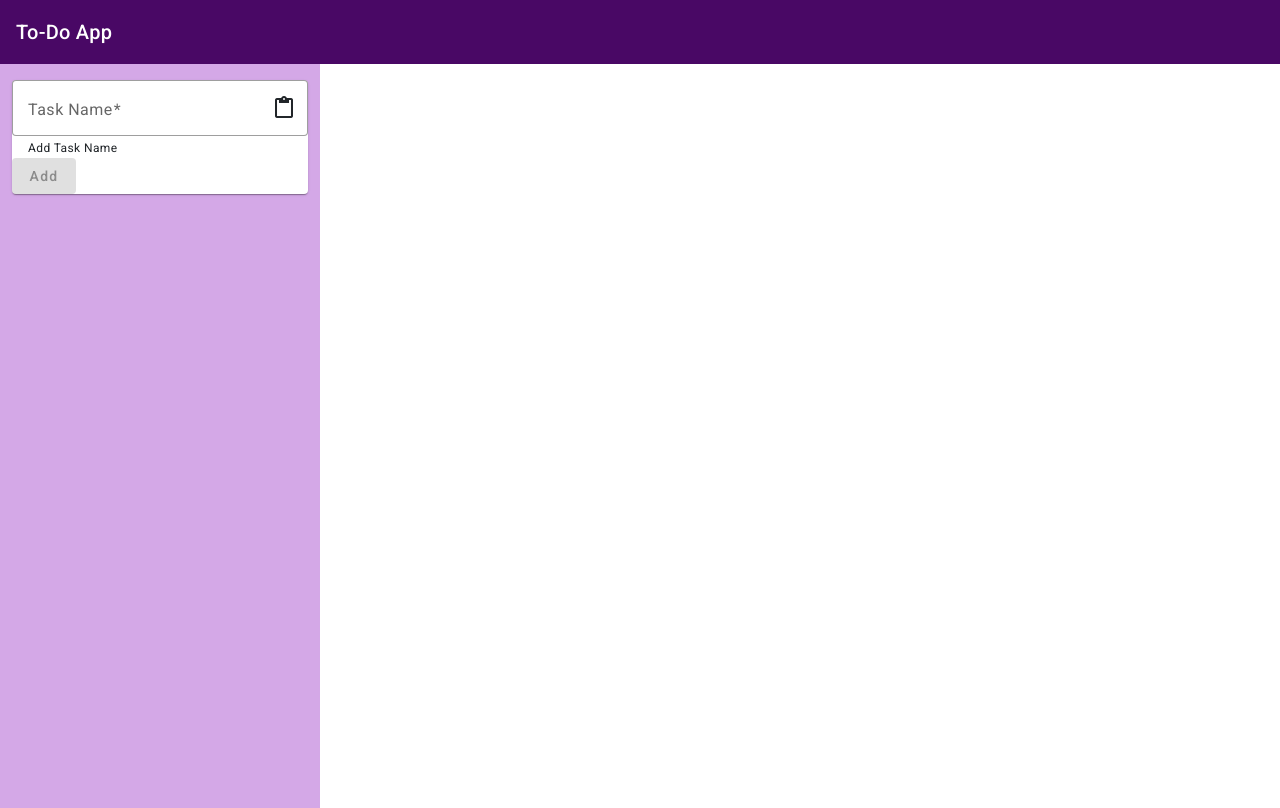
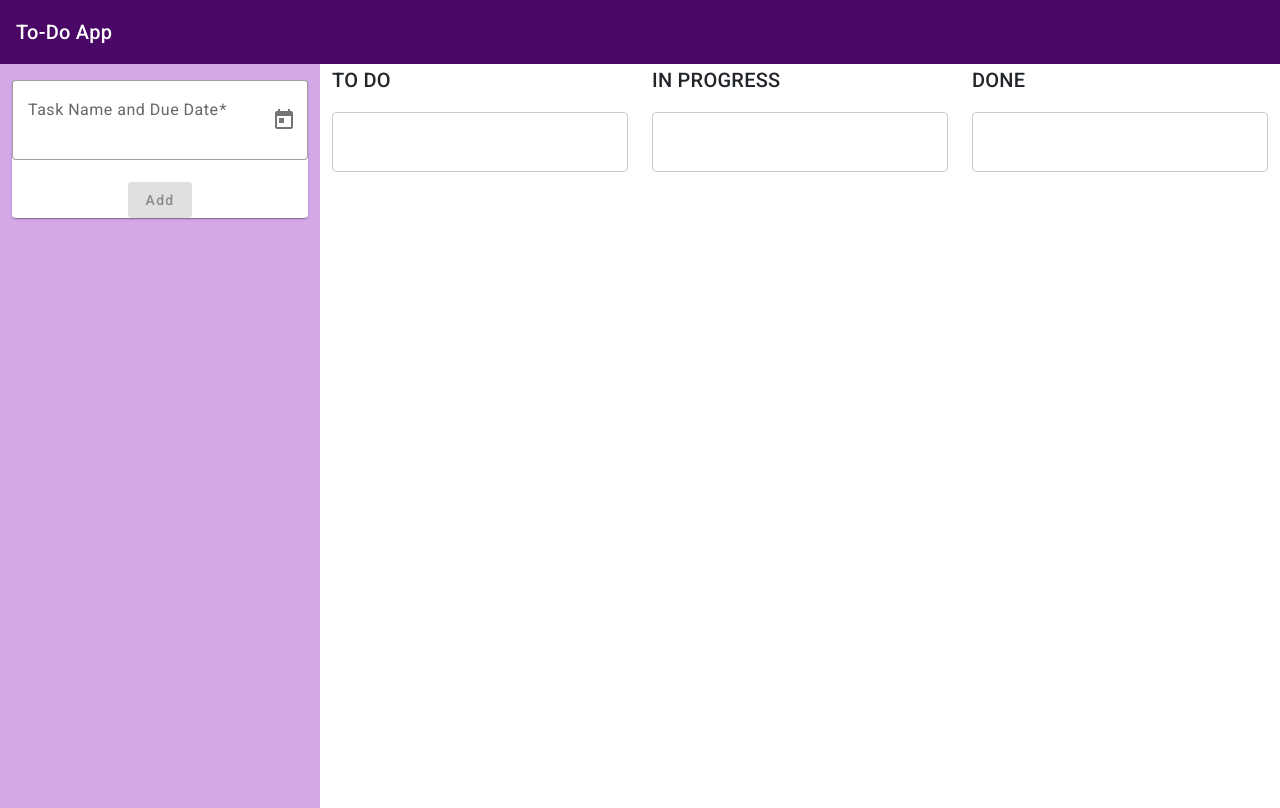
Before and after one commit to SMCominotti/ToDoAppAngular, an Angular app in the folder ToDo_App/: page / in a window 1280 px wide. Built offline with nearby package versions, Linux system fonts and the light colour scheme.

Commit message:
drap and drop, due date and expired

```diff
--- a/ToDo_App/src/app/components/todo/todo.component.css
+++ b/ToDo_App/src/app/components/todo/todo.component.css
@@ -1,3 +1,63 @@
 :host .mat-form-field{
   width:100%
 }
+.example-container {
+  width: 400px;
+  max-width: 100%;
+  margin: 0 25px 25px 0;
+  display: inline-block;
+  vertical-align: top;
+}
+
+.example-list {
+  border: solid 1px #ccc;
+  min-height: 60px;
+  background: white;
+  border-radius: 4px;
+  overflow: hidden;
+  display: block;
+}
+
+.example-box {
+  padding: 20px 10px;
+  border-bottom: solid 1px #ccc;
+  color: rgba(0, 0, 0, 0.87);
+  display: flex;
+  flex-direction: row;
+  align-items: center;
+  justify-content: space-between;
+  box-sizing: border-box;
+  cursor: move;
+  background: white;
+  font-size: 14px;
+}
+
+.cdk-drag-preview {
+  box-sizing: border-box;
+  border-radius: 4px;
+  box-shadow: 0 5px 5px -3px rgba(0, 0, 0, 0.2),
+              0 8px 10px 1px rgba(0, 0, 0, 0.14),
+              0 3px 14px 2px rgba(0, 0, 0, 0.12);
+}
+
+.cdk-drag-placeholder {
+  opacity: 0;
+}
+
+.cdk-drag-animating {
+  transition: transform 250ms cubic-bezier(0, 0, 0.2, 1);
+}
+
+.example-box:last-child {
+  border: none;
+}
+
+.example-list.cdk-drop-list-dragging .example-box:not(.cdk-drag-placeholder) {
+  transition: transform 250ms cubic-bezier(0, 0, 0.2, 1);
+}
+
+.expired {
+  background-color: red;
+  color: white;
+  font-weight: bold;
+}
--- a/ToDo_App/src/app/components/todo/todo.component.html
+++ b/ToDo_App/src/app/components/todo/todo.component.html
@@ -1,21 +1,114 @@
 <div class="container-fluid">
   <div class="row">
-    <div style="background:#D4A8E7;height:93vh"  class="col-md-3">
+    <div style="background: #d4a8e7; height: 93vh" class="col-md-3">
       <div>
         <mat-card class="mt-3">
           <form [formGroup]="todoForm">
-            <mat-form-field appearance="outline" style="width: 100%;">
-              <mat-label>Task Name</mat-label>
-              <input formControlName='item' matInput placeholder="Placeholder">
-              <mat-icon matSuffix>content_paste</mat-icon>
-              <mat-hint>Add Task Name</mat-hint>
+            <mat-form-field appearance="outline" style="width: 100%">
+              <mat-label>Task Name and Due Date</mat-label>
+              <input
+                formControlName="item"
+                matInput
+                placeholder="Please, enter your Task"
+              />
+              <mat-datepicker-toggle
+                matSuffix
+                [for]="picker"
+              ></mat-datepicker-toggle>
+              <input
+                matInput
+                [matDatepicker]="picker"
+                placeholder="and Choose a due date"
+                formControlName="dueDate"
+              />
+              <mat-datepicker #picker></mat-datepicker>
             </mat-form-field>
-              <button mat-raised-button [disabled]="todoForm.invalid" color="accent">Add</button>
+            <div class="text-center">
+              <button
+                (click)="addTask()"
+                mat-raised-button
+                [disabled]="todoForm.invalid"
+                color="accent"
+              >
+                Add
+              </button>
+            </div>
           </form>
         </mat-card>
       </div>
     </div>
     <div class="col-md-9">
+      <div cdkDropListGroup>
+        <div class="row">
+          <div class="col-md-4">
+            <!-- to-do -->
+            <div class="example-container">
+              <h2>TO DO</h2>
+
+              <div
+                cdkDropList
+                [cdkDropListData]="task"
+                class="example-list"
+                (cdkDropListDropped)="drop($event)"
+              >
+                <div
+                  class="example-box"
+                  *ngFor="let item of task"
+                  cdkDrag
+                  [class.expired]="isDueDateExpired(item)"
+                >
+                  {{ item.description }} -
+                  {{ item.dueDate | date : "mediumDate" }}
+                </div>
+              </div>
+            </div>
+          </div>
+          <div class="col-md-4">
+            <!-- inprogress -->
+            <div class="example-container">
+              <h2>IN PROGRESS</h2>
+              <div
+                cdkDropList
+                [cdkDropListData]="inprogress"
+                class="example-list"
+                (cdkDropListDropped)="drop($event)"
+              >
+                <div
+                  class="example-box"
+                  *ngFor="let item of inprogress"
+                  cdkDrag
+                  [class.expired]="isDueDateExpired(item)"
+                >
+                  {{ item.description }} -
+                  {{ item.dueDate | date : "mediumDate" }}
+                </div>
+              </div>
+            </div>
+          </div>
+          <div class="col-md-4">
+            <!-- done -->
+            <div class="example-container">
+              <h2>DONE</h2>
+              <div
+                cdkDropList
+                [cdkDropListData]="done"
+                class="example-list"
+                (cdkDropListDropped)="drop($event)"
+              >
+                <div
+                  class="example-box"
+                  *ngFor="let item of done"
+                  cdkDrag
+                  [class.expired]="isDueDateExpired(item)"
+                >
+                  {{ item.description }} -
+                  {{ item.dueDate | date : "mediumDate" }}
+                </div>
+              </div>
+            </div>
+          </div>
+        </div>
+      </div>
     </div>
   </div>
 </div>
--- a/ToDo_App/src/app/components/todo/todo.component.ts
+++ b/ToDo_App/src/app/components/todo/todo.component.ts
@@ -1,5 +1,7 @@
 import { Component, OnInit } from '@angular/core';
-import {FormGroup, FormBuilder, Validators} from '@angular/forms'
+import { FormGroup, FormBuilder, Validators } from '@angular/forms';
+import { CdkDragDrop, moveItemInArray, transferArrayItem } from '@angular/cdk/drag-drop';
+import { ITask } from '../../model/task';
 
 @Component({
   selector: 'app-todo',
@@ -9,15 +11,53 @@ import {FormGroup, FormBuilder, Validators} from '@angular/forms'
 export class TodoComponent implements OnInit {
 
   todoForm !: FormGroup;
-  task: any [] = [];
-  inprogress: any [] = [];
-  done: any [] = [];
+  task: ITask[] = [];
+  inprogress: ITask[] = [];
+  done: ITask[] = [];
 
   constructor(private fb: FormBuilder) { }
 
-ngOnInit(): void {
-  this.todoForm = this.fb.group({
-    item: ['',Validators.required]
-})
+  ngOnInit(): void {
+    this.todoForm = this.fb.group({
+      item: ['', Validators.required],
+      dueDate: ['']
+    });
+  }
+
+  addTask() {
+    const taskName = this.todoForm.value.item;
+    const dueDate = this.todoForm.value.dueDate;
+
+    this.task.push({
+      description: taskName,
+      dueDate: dueDate,
+      done: false
+    });
+
+  //  Limpiar los campos
+    this.todoForm.get('item')!.setValue('');
+
+    this.todoForm.get('dueDate')!.setValue('');
+  }
+
+  isDueDateExpired(task: ITask): boolean {
+    // Con ésto tengo la fecha actual
+    const currentDate = new Date();
+
+    // Compara la fecha de vencimiento con la fecha actual
+    return task.dueDate < currentDate;
+  }
+
+  drop(event: CdkDragDrop<ITask[]>) {
+    if (event.previousContainer === event.container) {
+      moveItemInArray(event.container.data, event.previousIndex, event.currentIndex);
+    } else {
+      transferArrayItem(
+        event.previousContainer.data,
+        event.container.data,
+        event.previousIndex,
+        event.currentIndex
+      );
+    }
+  }
 }
-}
--- /dev/null
+++ b/ToDo_App/src/app/model/task.ts
@@ -0,0 +1,5 @@
+export interface ITask{
+  description: string;
+  done: boolean;
+  dueDate: Date;
+}
```
Also changed, not shown: ToDo_App/src/app/app.module.ts (+7 -1 lines).
